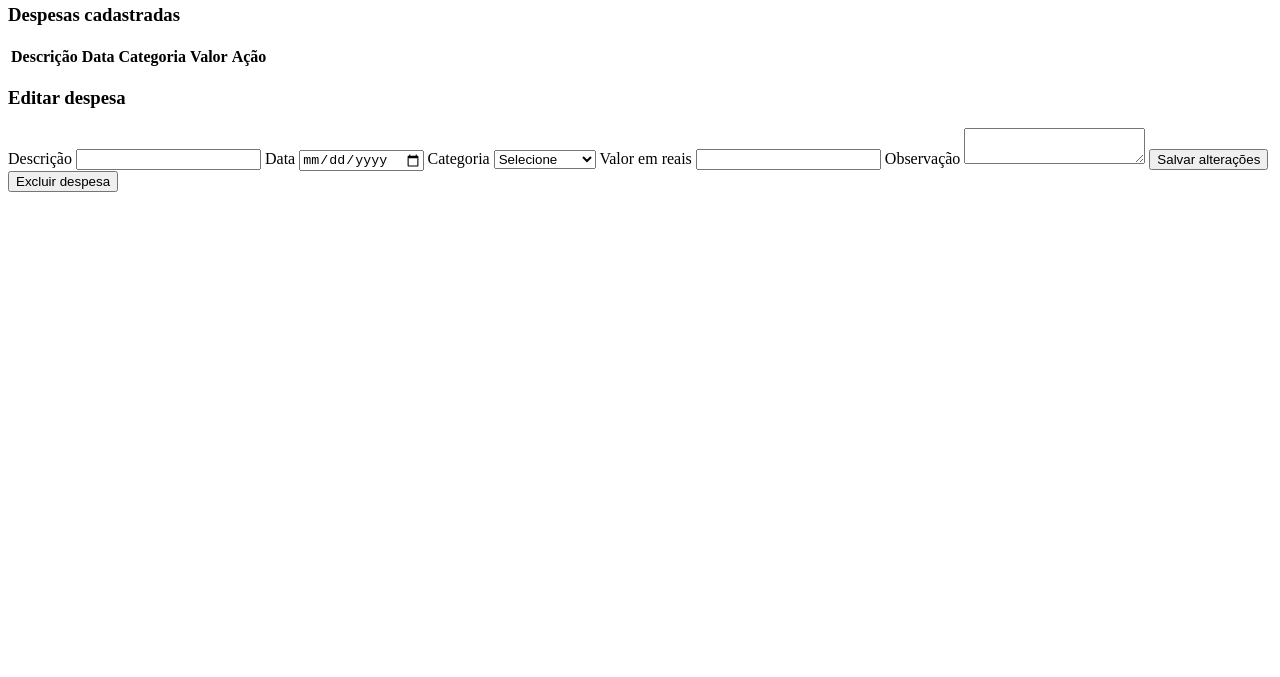
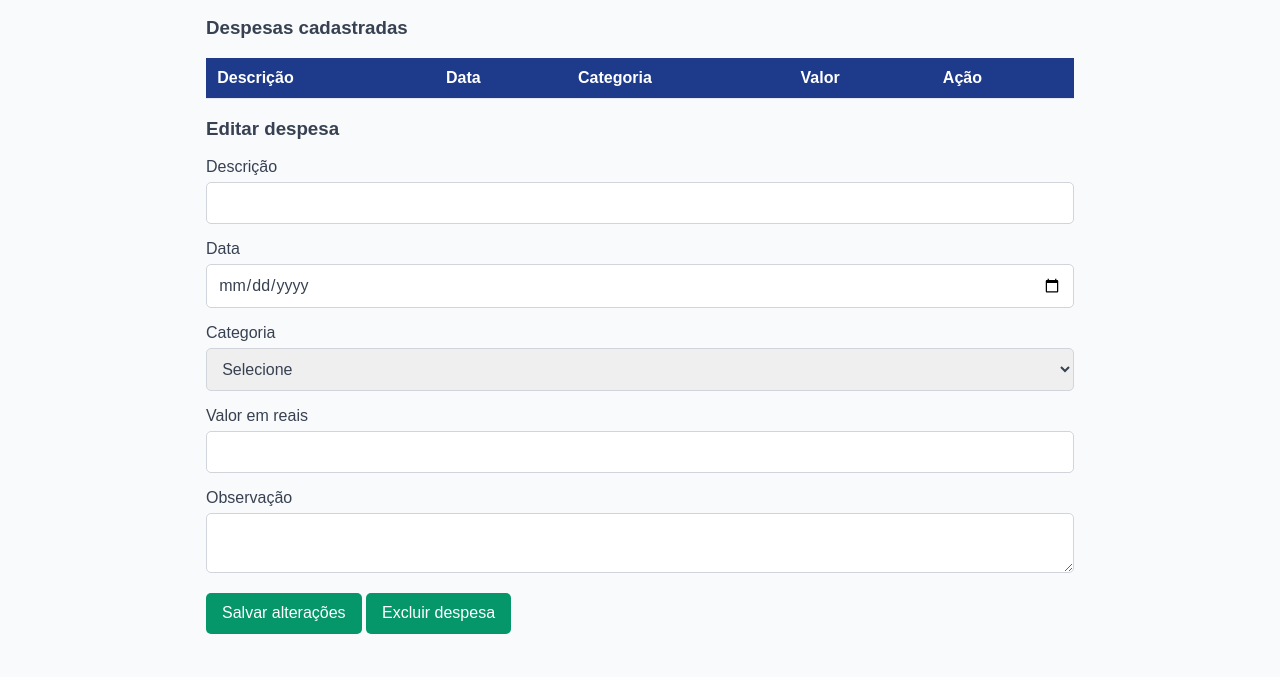
Before and after one commit to VytorKorea/expensepro, a plain HTML site: page pages/revisao.html in a window 1280 px wide. Shown: the part 123-800 px from the top of the page. Drawn offline with Linux system fonts and the light colour scheme.

Commit message:
adicionado o link do basecss para a página de revisão, para que o estilo base seja aplicado corretamente.

```diff
--- a/pages/revisao.html
+++ b/pages/revisao.html
@@ -4,6 +4,7 @@
   <meta charset="utf-8">
   <meta name="viewport" content="width=device-width, initial-scale=1">
   <title>Revisar despesas | ExpensePro</title>
+  <link rel="stylesheet" href="../css/base.css">
   <link rel="stylesheet" href="../css/revisao.css">
   <script src="../js/revisao.js" defer></script>
 </head>
```
